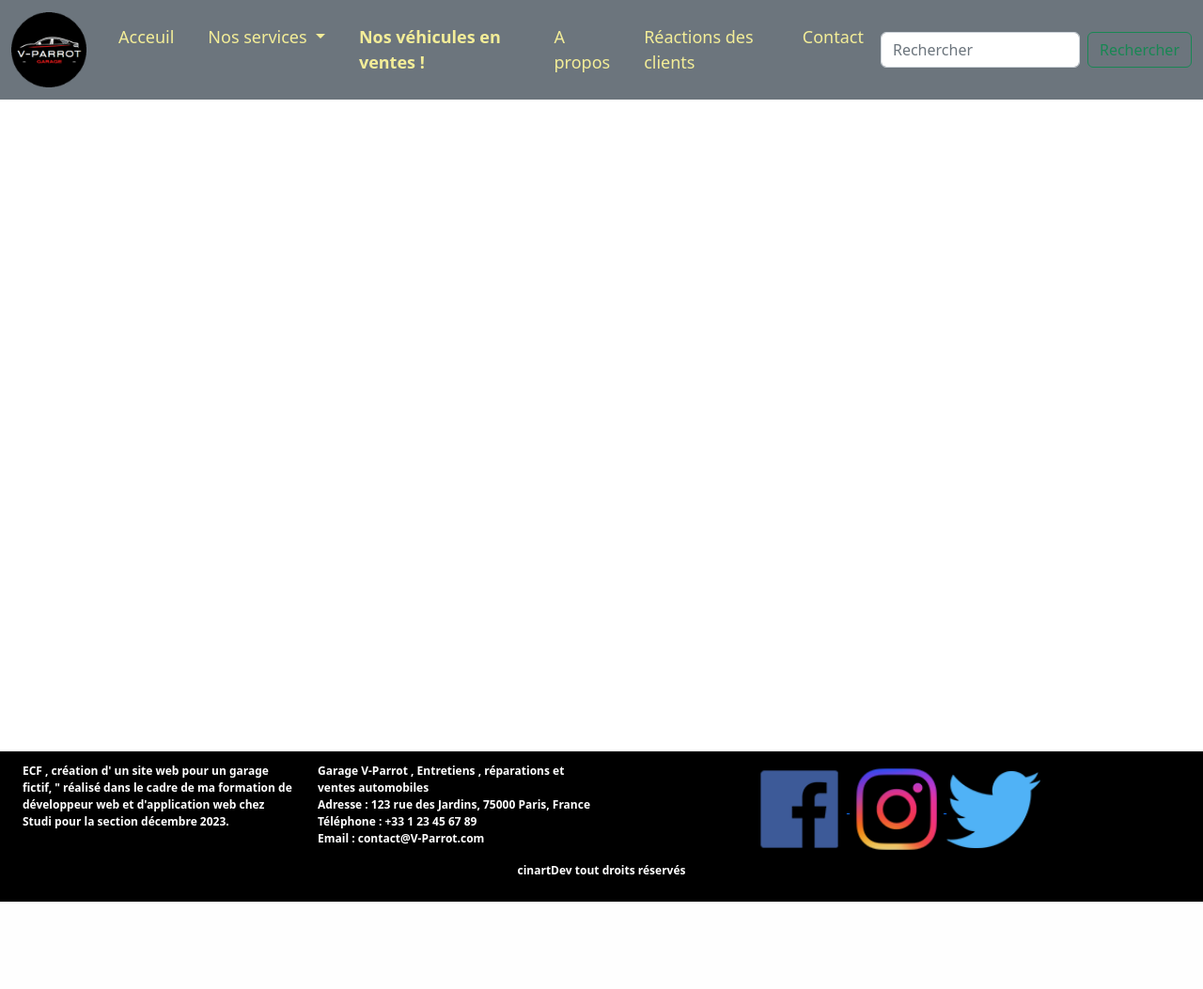
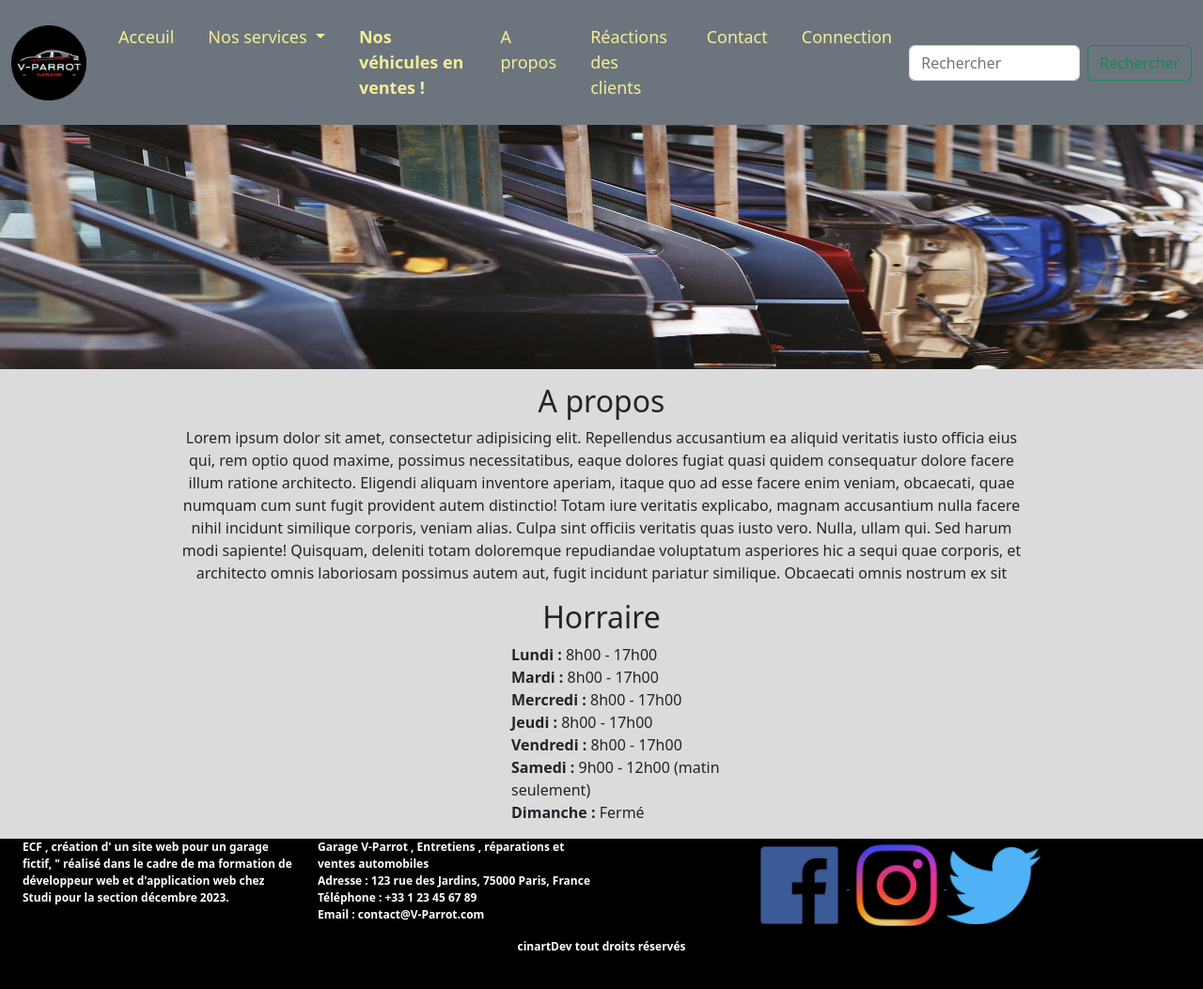
Before and after one commit to Pierre-Cinart/Garage_V_Parrot, a PHP site: page / in a window 1280 px wide. Shown: the whole page at 94% size. Before the commit the page ends 960 px from the top, so only its background shows below. Run offline with PHP 8.4, Linux system fonts and the light colour scheme.

Commit message:
mise place des liens de la nav barr et images de fond bannière des pages php , creation articles ( article-center classe css ) integration de l article horraire

```diff
--- a/Css/style.css
+++ b/Css/style.css
@@ -8,7 +8,7 @@ html, body {
 }
 
 body {
-  min-width: 100vh;
+  background-color: rgb(219, 219, 219);
 }
 
 .main {
@@ -38,8 +38,6 @@ header img {
 footer {
   background-color: black;
   color: white;
-  position: absolute;
-  top: 100%;
   width: 100%;
   height: 160px;
   font-size: 12px;
@@ -57,6 +55,33 @@ footer {
   background-color: red;
 }
 
+.bg img {
+  width: 100%;
+  height: 260px;
+}
+
+.article-center {
+  width: 70%;
+  margin: auto;
+  margin-top: 15px;
+  text-align: center;
+}
+
+.horraire {
+  width: 25%;
+  min-width: 210px;
+  margin: auto;
+}
+.horraire h2 {
+  text-align: center;
+}
+.horraire p {
+  padding-left: 20%;
+}
+.horraire span {
+  font-weight: 700;
+}
+
 @media screen and (max-width: 800px) {
   .box-logos img {
     width: 50px;
--- a/Scss/style.scss
+++ b/Scss/style.scss
@@ -6,7 +6,7 @@ html,body{
     padding: 0;
 }
 body{
-    min-width: 100vh;
+    background-color: rgb(219, 219, 219);
 }
 
 .main{
@@ -40,8 +40,8 @@ header {
 footer{
     background-color: black;
     color: white;
-    position: absolute;
-    top: 100%;
+    // position: absolute;
+    // top: 100%;
     width: 100%;
     height: 160px;
     font-size: 12px;
@@ -64,6 +64,35 @@ footer{
     background-color: red;
 }
 
+.bg{
+    img{
+        width: 100%;
+        height: 260px;
+    }
+}
+
+.article-center{
+    width : 70%;
+    margin: auto;
+    margin-top : 15px;
+    text-align: center;
+}
+.horraire{
+    width: 25%;
+    min-width: 210px;
+    margin: auto;
+
+    h2{
+        text-align: center;
+    }
+    p{
+        padding-left: 20%;
+    }
+    span{
+        font-weight: 700;
+    }
+}
+
 @media screen and (max-width: 800px) {
     .box-logos{
         img {
--- a/index.php
+++ b/index.php
@@ -9,8 +9,31 @@
         <header>
             <?php include_once './phpComponents/header.php'; ?>
         </header>
+        <div class="bg">
+                <img src="./Images/carrosserie/bg.jpg" alt="image de fond carrosserie">
+            </div>
+        <section class="main">
 
-        <section class="main"></section>
+            <article id = "a_propos"class = "article-center" >
+                <h2 >A propos</h2>
+                    <p >
+                        Lorem ipsum dolor sit amet, consectetur adipisicing elit. Repellendus accusantium ea aliquid veritatis iusto officia eius qui, rem optio quod maxime, possimus necessitatibus, eaque dolores fugiat quasi quidem consequatur dolore facere illum ratione architecto. Eligendi aliquam inventore aperiam, itaque quo ad esse facere enim veniam, obcaecati, quae numquam cum sunt fugit provident autem distinctio! Totam iure veritatis explicabo, magnam accusantium nulla facere nihil incidunt similique corporis, veniam alias. Culpa sint officiis veritatis quas iusto vero. Nulla, ullam qui. Sed harum modi sapiente! Quisquam, deleniti totam doloremque repudiandae voluptatum asperiores hic a sequi quae corporis, et architecto omnis laboriosam possimus autem aut, fugit incidunt pariatur similique. Obcaecati omnis nostrum ex sit
+                    </p>
+            </article>
+
+            <article class = "horraire" >
+                <h2>Horraire</h2>
+                    <p style ="text-align:left">
+                    <span>Lundi :</span> 8h00 - 17h00 <br>
+                    <span>Mardi :</span> 8h00 - 17h00 <br>
+                    <span>Mercredi :</span> 8h00 - 17h00 <br>
+                    <span>Jeudi :</span> 8h00 - 17h00 <br>
+                    <span>Vendredi :</span> 8h00 - 17h00 <br>
+                    <span>Samedi :</span> 9h00 - 12h00 (matin seulement) <br>
+                    <span>Dimanche :</span> Fermé
+                    </p>
+            </article>
+        </section>
 
         <footer class= "container-fluid">
             <?php include_once './phpComponents/footer.php'; ?>
--- a/phpComponents/header.php
+++ b/phpComponents/header.php
@@ -1,37 +1,40 @@
 <nav class="navbar navbar-expand-lg bg-body-tertiary bg-secondary">
   <div class="container-fluid ">
-    <a class="navbar-brand " href="#"><img src="./Images/logo_garage.png" alt="logo garage V-parrot"></a>
+    <a class="navbar-brand " href="index.php"><img src="./Images/logo_garage.png" alt="logo garage V-parrot"></a>
     <button class="navbar-toggler" type="button" data-bs-toggle="collapse" data-bs-target="#navbarSupportedContent" aria-controls="navbarSupportedContent" aria-expanded="false" aria-label="Toggle navigation">
       <span class="navbar-toggler-icon"></span>
     </button>
     <div class="collapse navbar-collapse" id="navbarSupportedContent">
       <ul class="navbar-nav me-auto mb-2 mb-lg-0">
         <li class="nav-item">
-          <a class="nav-link active" aria-current="page" href="#">Acceuil</a>
+          <a class="nav-link active" aria-current="page" href="index.php">Acceuil</a>
         </li>
         <li class="nav-item dropdown">
           <a class="nav-link dropdown-toggle" href="#" role="button" data-bs-toggle="dropdown" aria-expanded="false">
             Nos services
           </a>
           <ul class="dropdown-menu bg-secondary">
-            <li><a class="dropdown-item" href="#">Réparation de carrosseries</a></li>
+            <li><a class="dropdown-item" href="reparations_carroseries.php">Réparation de carrosseries</a></li>
             <li><hr class="dropdown-divider"></li>
-            <li><a class="dropdown-item" href="#">Réparations mécaniques</a></li>
+            <li><a class="dropdown-item" href="reparations_mecaniques.php">Réparations mécaniques</a></li>
             <li><hr class="dropdown-divider"></li>
-            <li><a class="dropdown-item" href="#">Entretiens véhicules</a></li>
+            <li><a class="dropdown-item" href="entretiens_vehicules.php">Entretiens véhicules</a></li>
           </ul>
         </li>
         <li class="nav-item">
-          <a class="nav-link " href="#" style = "font-weight:bolder;">  Nos véhicules en ventes ! </a>
+          <a class="nav-link " href="ventes_de_vehicules.php" style = "font-weight:bolder;">  Nos véhicules en ventes ! </a>
         </li>
         <li class="nav-item">
-          <a class="nav-link" href="#">A propos</a>
+          <a class="nav-link" href="index.php#a_propos">A propos</a>
         </li>
         <li class="nav-item">
-          <a class="nav-link" href="#">Réactions des clients</a>
+          <a class="nav-link" href="avis_clients.php">Réactions des clients</a>
         </li>
         <li class="nav-item">
-          <a class="nav-link" href="#">Contact</a>
+          <a class="nav-link" href="contact.php">Contact</a>
+        </li>
+        <li class="nav-item">
+          <a class="nav-link" href="login.php">Connection</a>
         </li>
       </ul>
       <form class="d-flex" role="search">
```
Also changed, not shown: avis_clients.php (+9 -1 lines), contact.php (+20 -0 lines), entretiens_vehicules.php (+11 -0 lines), login.php (+25 -0 lines), reparations_carroseries.php (+11 -0 lines), reparations_mecaniques.php (+11 -0 lines), ventes_de_vehicules.php (+11 -0 lines), Images/carrosserie/bg.jpg (added), Images/entretien/bg.jpg (added), Images/mecanique/bg.jpg (added), Images/vente/bg.jpg (added), phpComponents/footer.php (line endings or trailing spaces), 1 other file.
